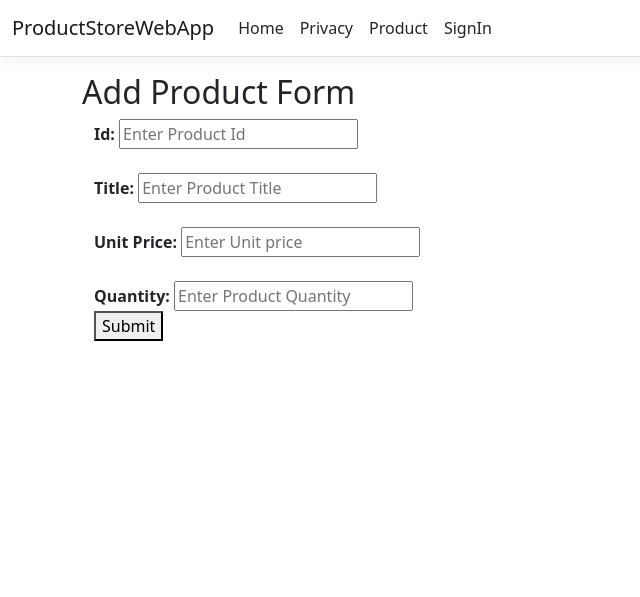
After one commit to suyogghate/.NET, an ASP.NET Core app: template ProductStoreWebApp/Views/Product/AddProduct.cshtml in a window 1280 px wide. The commit adds this page. Shown: the top 597 px of the page, without its empty margins (0-640 px from the left). Run offline with ASP.NET Core 8, Linux system fonts and the light colour scheme; the template is opened without the code that fills it, so the values that code supplies are empty; style sheets or scripts are compiled from the project's sources.

Commit message:
tried to do add product

```diff
--- a/ProductStoreWebApp/Controllers/ProductController.cs
+++ b/ProductStoreWebApp/Controllers/ProductController.cs
@@ -27,4 +27,8 @@ public class ProductController : Controller
         Product prd = _svc.GetById(id);
         return View(prd);
     }
+    [HttpGet]
+     public IActionResult AddProduct(){
+        return View();
+    }
 }
--- /dev/null
+++ b/ProductStoreWebApp/Views/Product/AddProduct.cshtml
@@ -0,0 +1,33 @@
+@using ProductStoreWebApp.Models;
+
+<h2>Add Product Form</h2>
+
+<form action="/product/createProduct" method="post">
+
+  <div class="container">
+    <label for="id"><b>Id: </b></label>
+    <input type="text" placeholder="Enter Product Id" name="id" required>
+    <br>
+    <br>
+    <label for="title"><b>Title: </b></label>
+    <input type="text" placeholder="Enter Product Title" name="title" required>
+    <br>
+    <br>
+    <label for="unitprice"><b>Unit Price: </b></label>
+    <input type="text" placeholder="Enter Unit price" name="unitprice" required>
+    <br>
+    <br>
+    <label for="quantity"><b>Quantity: </b></label>
+    <input type="text" placeholder="Enter Product Quantity" name="quantity" required>
+        <br>
+    <button type="submit">Submit</button>
+    @* <label>
+      <input type="checkbox" checked="checked" name="remember"> Remember me
+    </label> *@
+  </div>
+
+  @* <div class="container">
+    <button type="button" class="cancelbtn">Cancel</button>
+    <span class="psw">Forgot <a href="#">password?</a></span>
+  </div> *@
+</form>
--- a/ProductStoreWebApp/Views/Product/Index.cshtml
+++ b/ProductStoreWebApp/Views/Product/Index.cshtml
@@ -8,6 +8,7 @@ List<Product> products1=(List<Product>)ViewData["products"];
     foreach(Product prod in products1){
         <p>@prod.Id @prod.Title<a href="/product/details/@prod.Id">Details</a> |
         <a href="/product/edit/@prod.Id">Edit</a> | <a href="/product/delete/@prod.Id">Delete</a></p>
-
     }
 }
+
+<a href="/product/addproduct"><button type="button">Add product</button></a>
```
Also changed, not shown: ProductStoreWebApp/Repositories/DBRespository.cs (+36 -0 lines), 10 other files.
